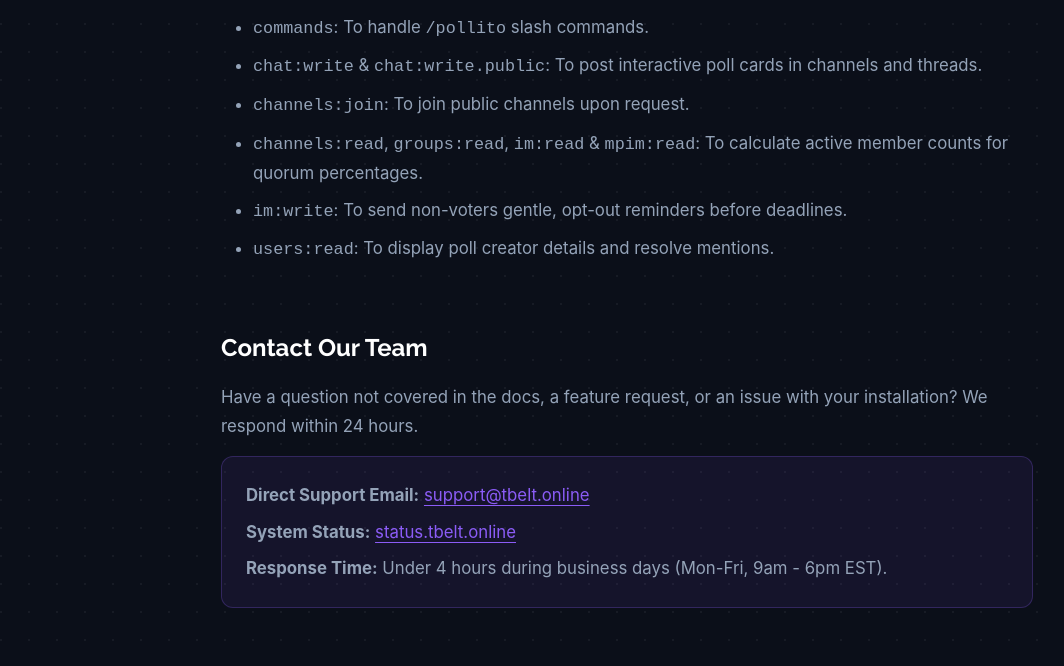
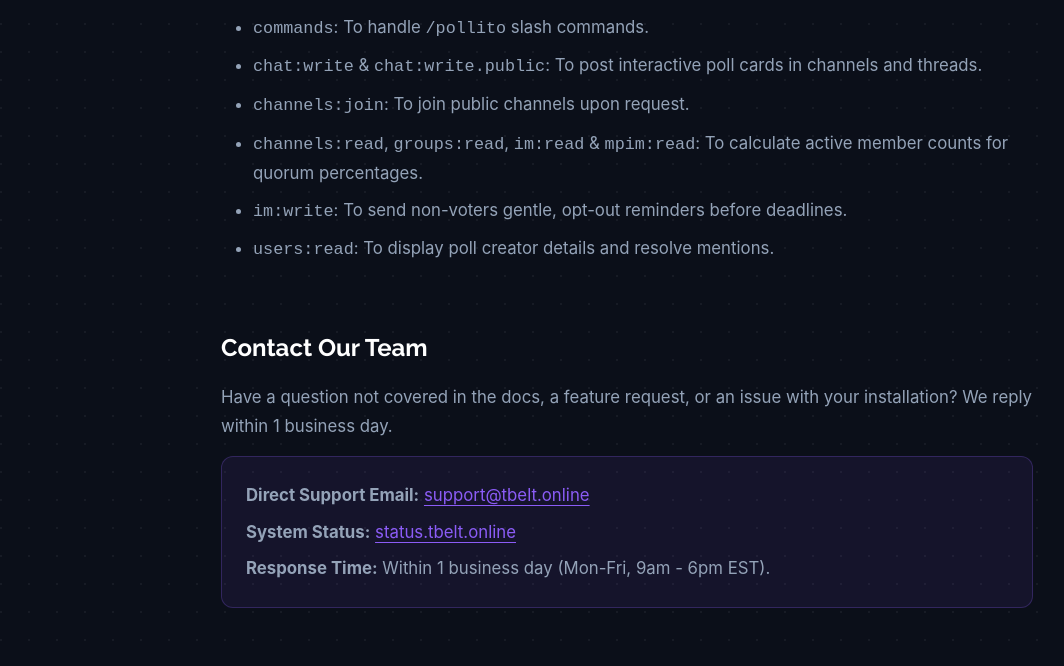
Before and after one commit to tBeltty/pollito, a website: page public/en/support.html in a window 1280 px wide. Shown: the part 1558-2224 px from the top of the page, without its empty margins (13-1077 px from the left). Drawn offline with Linux system fonts and the light colour scheme.

Commit message:
fix(support): promise one response time, within 1 business day
The page said both 24 hours and under 4 hours. EN and ES now agree.

```diff
--- a/public/en/support.html
+++ b/public/en/support.html
@@ -128,12 +128,12 @@
       <section class="legal-section">
         <h2>Contact Our Team</h2>
         <p>
-          Have a question not covered in the docs, a feature request, or an issue with your installation? We respond within 24 hours.
+          Have a question not covered in the docs, a feature request, or an issue with your installation? We reply within 1 business day.
         </p>
         <div class="contact-box">
           <p><strong>Direct Support Email:</strong> <a href="mailto:support@tbelt.online" class="legal-link">support@tbelt.online</a></p>
           <p><strong>System Status:</strong> <a href="https://status.tbelt.online" class="legal-link">status.tbelt.online</a></p>
-          <p><strong>Response Time:</strong> Under 4 hours during business days (Mon-Fri, 9am - 6pm EST).</p>
+          <p><strong>Response Time:</strong> Within 1 business day (Mon-Fri, 9am - 6pm EST).</p>
         </div>
       </section>
     </article>
```
Also changed, not shown: public/es/support.html (+2 -2 lines), public/support.html (+2 -2 lines).
